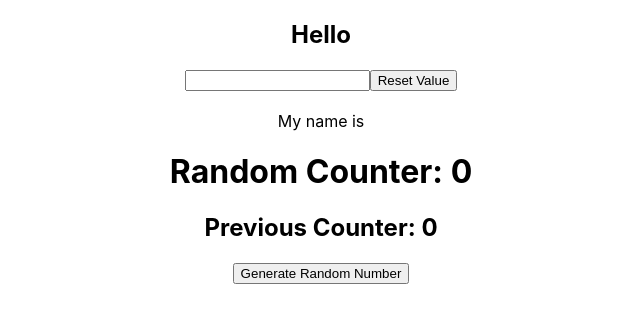
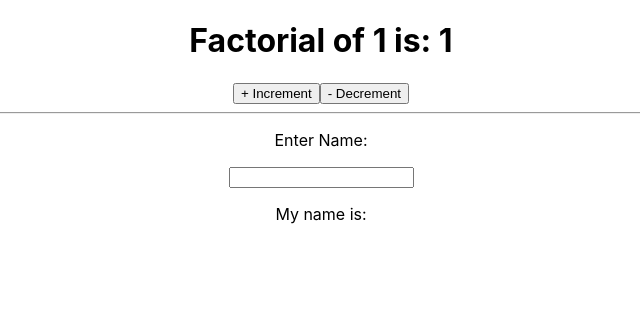
Before and after one commit to anisur2805/learning-react-, a React (Create React App) app: page / in a window 1280 px wide. Shown: the top 322 px of the page, without its empty margins (319-959 px from the left). Built offline with nearby package versions, Linux system fonts and the light colour scheme.

Commit message:
add useMemo

```diff
--- a/src/App.js
+++ b/src/App.js
@@ -2,6 +2,7 @@ import "./App.css";
 
 import UseRef from "./components/hooks/useRef";
 import UseRef2 from "./components/hooks/useRef2";
+import MemoComponent from './components/hooks/useMemo'
 
 // import ClickCounter from "./components/HOC/1/ClickCounter";
 // import HoverCounter from "./components/HOC/1/HoverCounter";
@@ -55,10 +56,15 @@ function App() {
       {/* <br />
       <ProductsListWithSearch /> */}
 
-      <h2>Hello</h2>
+      {/* <h2>Hello</h2> */}
 
-	  <UseRef />
-	  <UseRef2 />
+	  {/* UseRef Example */}
+	  {/* <UseRef />
+	  <UseRef2 /> */}
+
+	  {/* UseMemo Example */}
+	  <MemoComponent />
+
     </div>
   );
 }
--- /dev/null
+++ b/src/components/hooks/useMemo.js
@@ -0,0 +1,50 @@
+import React, { useState, useMemo } from "react";
+
+export default function MemoComponent() {
+  const [counter, setCounter] = useState(1);
+  const result = useMemo(() => {
+    return factorial(counter);
+  }, [counter]);
+  const [name, setName] = useState("");
+  return (
+    <>
+      <h1>
+        Factorial of {counter} is: {result}
+      </h1>
+
+      <div>
+        <button onClick={() => setCounter(counter + 1)}> + Increment </button>
+        <button onClick={() => setCounter(counter - 1)}> - Decrement </button>
+      </div>
+
+      <hr></hr>
+      <p>Enter Name:</p>
+      <input
+        value={name}
+        onChange={(e) => {
+          setName(e.target.value);
+        }}
+      />
+      <DisplayName name={name}></DisplayName>
+    </>
+  );
+}
+
+const DisplayName = React.memo(({ name }) => {
+  console.log("Render");
+  return <p>{`My name is: ${name}`}</p>;
+});
+
+function factorial(n) {
+  let i = 0;
+  while (i < 200000000) i++;
+  if (n < 0) {
+    return -1;
+  }
+
+  if (n === 0) {
+    return 1;
+  }
+
+  return n * factorial(n - 1);
+}
```
